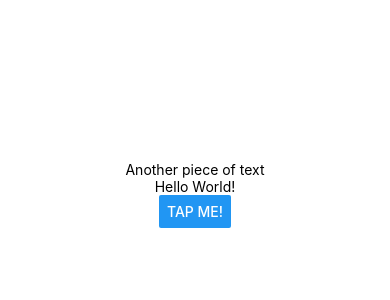
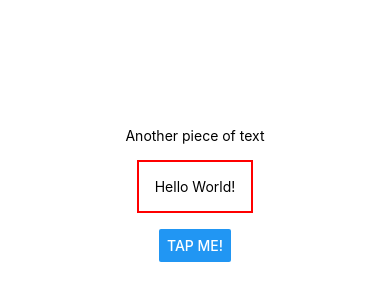
Before and after one commit to mbstevenson96/rn-course, a React Native app: screen / in a window 390 px wide. Shown: the part 228-528 px from the top of the page. Built offline with nearby package versions, Linux system fonts and the light colour scheme.

Commit message:
update inline styling

```diff
--- a/App.js
+++ b/App.js
@@ -3,8 +3,10 @@
 export default function App() {
   return (
     <View style={styles.container}>
-      <Text>Another piece of text</Text>
-      <Text>Hello World!</Text>
+      <View>
+        <Text>Another piece of text</Text>
+      </View>
+      <Text style={{margin: 16, borderWidth: 2, borderColor: 'red', padding: 16}}>Hello World!</Text>
       <Button title='Tap Me!' />
     </View>
   );
@@ -17,4 +19,7 @@
     alignItems: 'center',
     justifyContent: 'center',
   },
+  textContainer: {
+
+  }
 });
```
